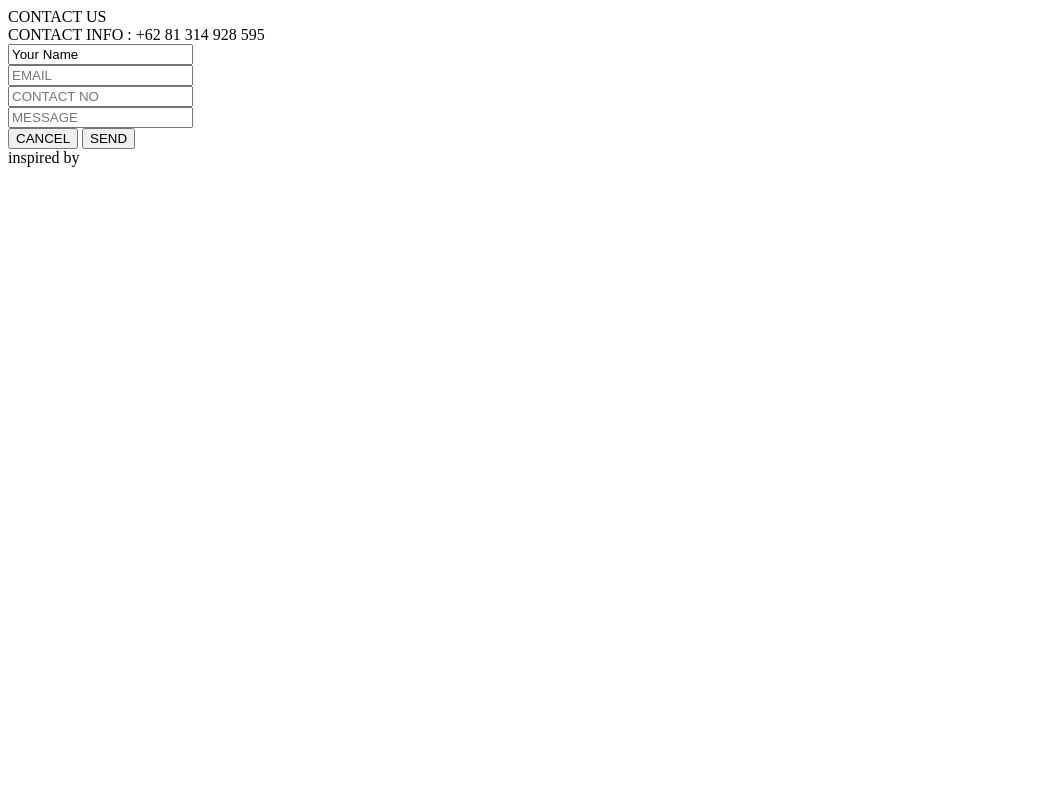
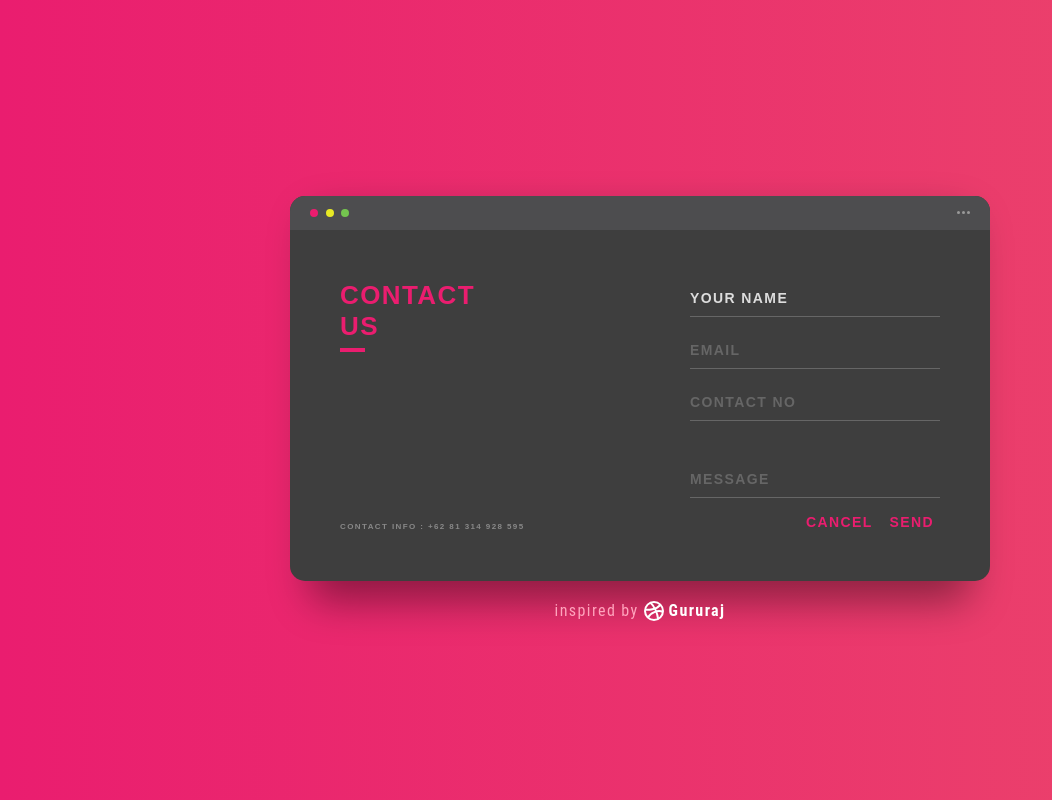
Before and after one commit to 6610510189/quiz-git-github, a plain HTML site: page index.html in a window 1280 px wide. Shown: the top 800 px of the page, without its empty margins (0-1052 px from the left). Drawn offline with Linux system fonts and the light colour scheme.

Commit message:
add css.txt

```diff
--- a/index.html
+++ b/index.html
@@ -5,7 +5,241 @@
     <meta name="viewport" content="width=device-width, initial-scale=1.0">
     <title>Document</title>
     <style>
-        /* insert content from css.txt */
+        *:before, *:after {
+        box-sizing: border-box;
+        -webkit-font-smoothing: antialiased;
+        -moz-osx-font-smoothing: grayscale;
+        }
+
+        body {
+        background: linear-gradient(to right, #ea1d6f 0%, #eb466b 100%);
+        font-size: 12px;
+        }
+
+        body, button, input {
+        font-family: 'Montserrat', sans-serif;
+        font-weight: 700;
+        letter-spacing: 1.4px;
+        }
+
+        .background {
+        display: flex;
+        min-height: 100vh;
+        }
+
+        .container {
+        flex: 0 1 700px;
+        margin: auto;
+        padding: 10px;
+        }
+
+        .screen {
+        position: relative;
+        background: #3e3e3e;
+        border-radius: 15px;
+        }
+
+        .screen:after {
+        content: '';
+        display: block;
+        position: absolute;
+        top: 0;
+        left: 20px;
+        right: 20px;
+        bottom: 0;
+        border-radius: 15px;
+        box-shadow: 0 20px 40px rgba(0, 0, 0, .4);
+        z-index: -1;
+        }
+
+        .screen-header {
+        display: flex;
+        align-items: center;
+        padding: 10px 20px;
+        background: #4d4d4f;
+        border-top-left-radius: 15px;
+        border-top-right-radius: 15px;
+        }
+
+        .screen-header-left {
+        margin-right: auto;
+        }
+
+        .screen-header-button {
+        display: inline-block;
+        width: 8px;
+        height: 8px;
+        margin-right: 3px;
+        border-radius: 8px;
+        background: white;
+        }
+
+        .screen-header-button.close {
+        background: #ed1c6f;
+        }
+
+        .screen-header-button.maximize {
+        background: #e8e925;
+        }
+
+        .screen-header-button.minimize {
+        background: #74c54f;
+        }
+
+        .screen-header-right {
+        display: flex;
+        }
+
+        .screen-header-ellipsis {
+        width: 3px;
+        height: 3px;
+        margin-left: 2px;
+        border-radius: 8px;
+        background: #999;
+        }
+
+        .screen-body {
+        display: flex;
+        }
+
+        .screen-body-item {
+        flex: 1;
+        padding: 50px;
+        }
+
+        .screen-body-item.left {
+        display: flex;
+        flex-direction: column;
+        }
+
+        .app-title {
+        display: flex;
+        flex-direction: column;
+        position: relative;
+        color: #ea1d6f;
+        font-size: 26px;
+        }
+
+        .app-title:after {
+        content: '';
+        display: block;
+        position: absolute;
+        left: 0;
+        bottom: -10px;
+        width: 25px;
+        height: 4px;
+        background: #ea1d6f;
+        }
+
+        .app-contact {
+        margin-top: auto;
+        font-size: 8px;
+        color: #888;
+        }
+
+        .app-form-group {
+        margin-bottom: 15px;
+        }
+
+        .app-form-group.message {
+        margin-top: 40px;
+        }
+
+        .app-form-group.buttons {
+        margin-bottom: 0;
+        text-align: right;
+        }
+
+        .app-form-control {
+        width: 100%;
+        padding: 10px 0;
+        background: none;
+        border: none;
+        border-bottom: 1px solid #666;
+        color: #ddd;
+        font-size: 14px;
+        text-transform: uppercase;
+        outline: none;
+        transition: border-color .2s;
+        }
+
+        .app-form-control::placeholder {
+        color: #666;
+        }
+
+        .app-form-control:focus {
+        border-bottom-color: #ddd;
+        }
+
+        .app-form-button {
+        background: none;
+        border: none;
+        color: #ea1d6f;
+        font-size: 14px;
+        cursor: pointer;
+        outline: none;
+        }
+
+        .app-form-button:hover {
+        color: #b9134f;
+        }
+
+        .credits {
+        display: flex;
+        justify-content: center;
+        align-items: center;
+        margin-top: 20px;
+        color: #ffa4bd;
+        font-family: 'Roboto Condensed', sans-serif;
+        font-size: 16px;
+        font-weight: normal;
+        }
+
+        .credits-link {
+        display: flex;
+        align-items: center;
+        color: #fff;
+        font-weight: bold;
+        text-decoration: none;
+        }
+
+        .dribbble {
+        width: 20px;
+        height: 20px;
+        margin: 0 5px;
+        }
+
+        @media screen and (max-width: 520px) {
+        .screen-body {
+            flex-direction: column;
+        }
+
+        .screen-body-item.left {
+            margin-bottom: 30px;
+        }
+
+        .app-title {
+            flex-direction: row;
+        }
+
+        .app-title span {
+            margin-right: 12px;
+        }
+
+        .app-title:after {
+            display: none;
+        }
+        }
+
+        @media screen and (max-width: 600px) {
+        .screen-body {
+            padding: 40px;
+        }
+
+        .screen-body-item {
+            padding: 0;
+        }
+        }
     </style>
 </head>
 <body>
```
